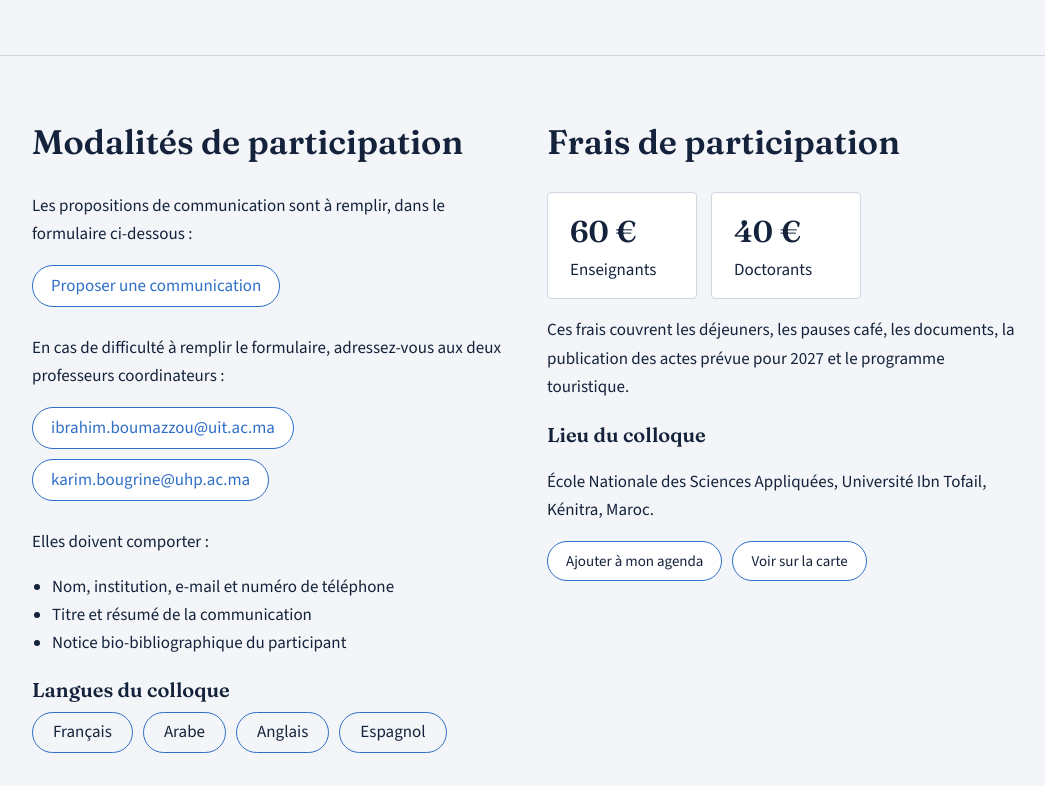
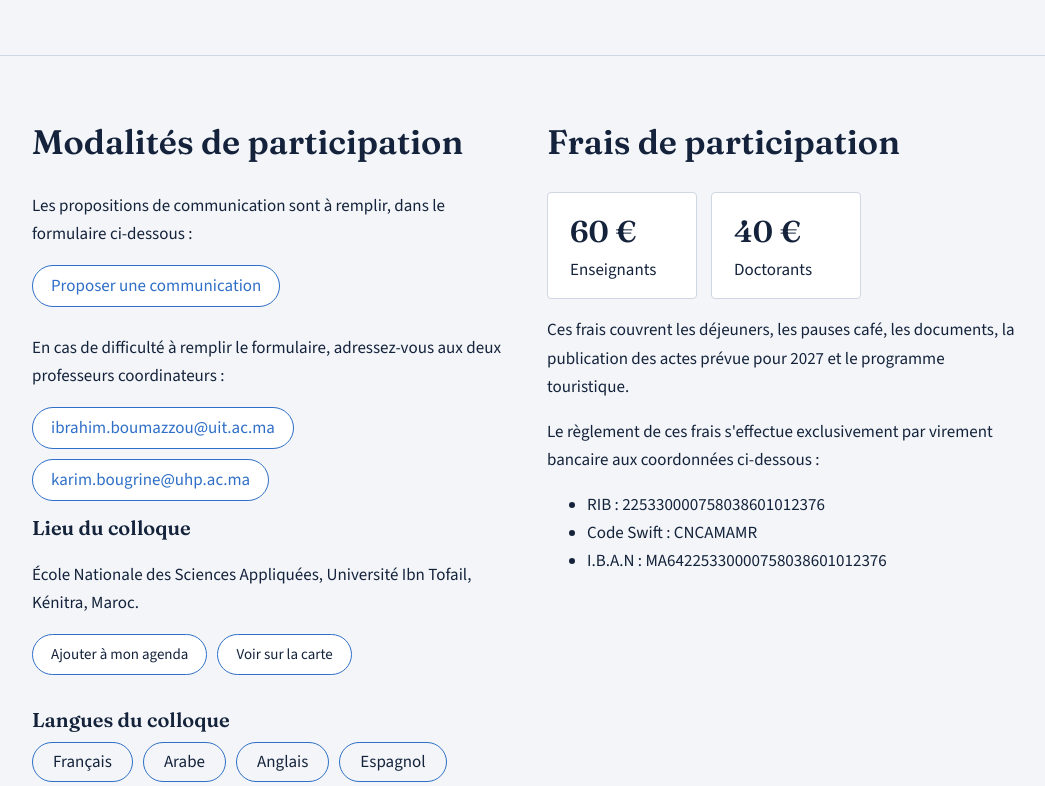
Before and after one commit to 3iwad/colloquepenscritique, a plain HTML site: page index.html in a window 1280 px wide. Shown: the part 4916-5702 px from the top of the page, without its empty margins (110-1155 px from the left). Drawn offline with nearby package versions, Linux system fonts and the light colour scheme.

Commit message:
removed paragraphs and added a list for bank details in index.html

```diff
--- a/index.html
+++ b/index.html
@@ -185,21 +185,30 @@ dialog p{margin:10px 16px 0;font-size:15px}
   <div class="mails"><a href="https://docs.google.com/forms/d/e/1FAIpQLScpETnZDoen01KyVUP1BpJLShS2Zrjlb6gTkCMSSBaInr7m9Q/viewform">Proposer une communication</a></div>
   <p>En cas de difficulté à remplir le formulaire, adressez-vous aux deux professeurs coordinateurs :</p>
   <div class="mails"><a href="mailto:ibrahim.boumazzou@uit.ac.ma">ibrahim.boumazzou@uit.ac.ma</a><a href="mailto:karim.bougrine@uhp.ac.ma">karim.bougrine@uhp.ac.ma</a></div>
-  <p>Elles doivent comporter :</p>
-  <ul class="ok"><li>Nom, institution, e-mail et numéro de téléphone</li><li>Titre et résumé de la communication</li><li>Notice bio-bibliographique du participant</li></ul>
-  <h3>Langues du colloque</h3>
-  <div class="chips"><span>Français</span><span>Arabe</span><span>Anglais</span><span>Espagnol</span></div>
- </div>
- <div>
-  <h2>Frais de participation</h2>
-  <div class="price"><div><b>60 €</b>Enseignants</div><div><b>40 €</b>Doctorants</div></div>
-  <p>Ces frais couvrent les déjeuners, les pauses café, les documents, la publication des actes prévue pour 2027 et le programme touristique.</p>
   <h3>Lieu du colloque</h3>
   <p>École Nationale des Sciences Appliquées, Université Ibn Tofail, Kénitra, Maroc.</p>
   <div class="actions">
    <button class="btn2" type="button" id="ics">Ajouter à mon agenda</button>
    <a class="btn2" href="https://www.google.com/maps/search/?api=1&query=ENSA+K%C3%A9nitra+Universit%C3%A9+Ibn+Tofail" target="_blank" rel="noopener">Voir sur la carte</a>
   </div>
+  <br>
+  <h3>Langues du colloque</h3>
+  <div class="chips"><span>Français</span><span>Arabe</span><span>Anglais</span><span>Espagnol</span></div>
+
+ </div>
+
+ <div>
+  <h2>Frais de participation</h2>
+  <div class="price"><div><b>60 €</b>Enseignants</div><div><b>40 €</b>Doctorants</div></div>
+  <p>Ces frais couvrent les déjeuners, les pauses café, les documents, la publication des actes prévue pour 2027 et le programme touristique.</p>
+  <p>Le règlement de ces frais s'effectue exclusivement par virement bancaire aux coordonnées ci-dessous :</p>
+
+  <ul>
+   <li>RIB : 225330000758038601012376</li>
+   <li>Code Swift : CNCAMAMR</li>
+   <li>I.B.A.N : MA64225330000758038601012376</li>
+  </ul>
+
  </div>
 </div></section>
 
```
